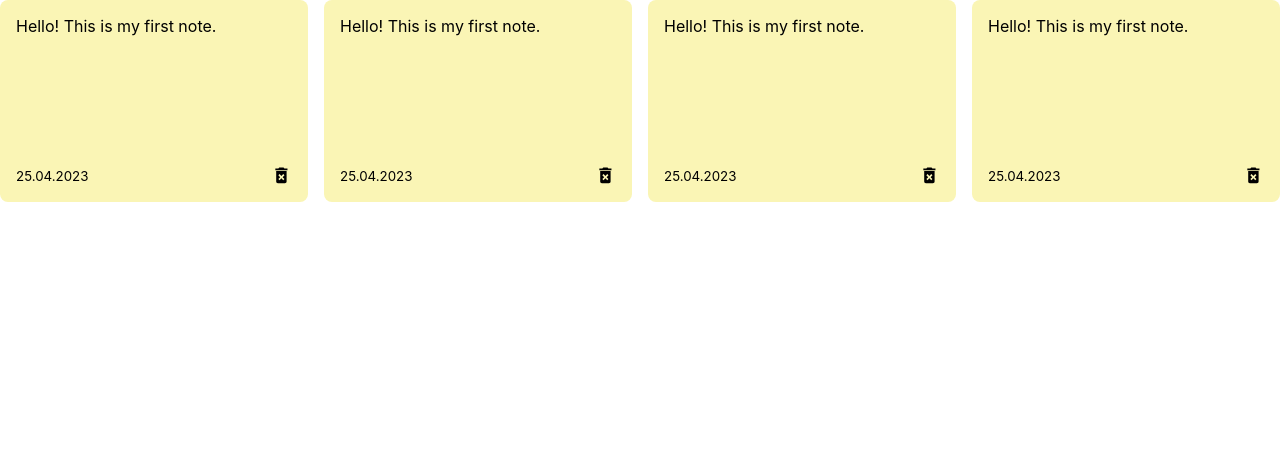
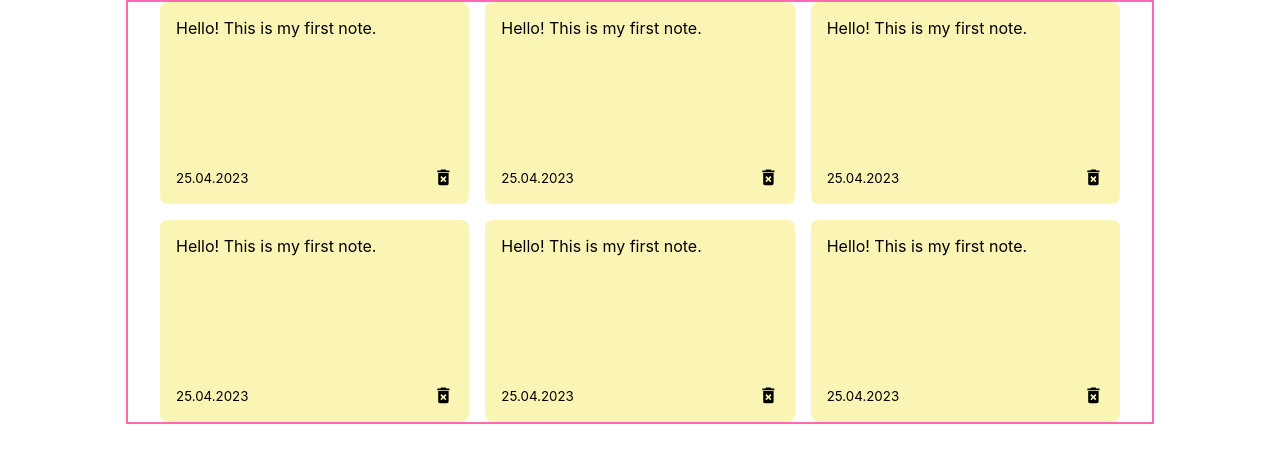
Before and after one commit to marialitwa/react-notes-app, a React (Create React App) app: page / in a window 1280 px wide. Shown: the top 462 px of the page. Built offline with nearby package versions, Linux system fonts and the light colour scheme.

Commit message:
Adding App container

```diff
--- a/src/components/NotesList.js
+++ b/src/components/NotesList.js
@@ -3,6 +3,8 @@ import Note from "./Note";
 const NotesList = () => {
     return(
         <div className="notes-list">
+            <Note />
+            <Note />
             <Note />
             <Note />
             <Note />
--- a/src/index.css
+++ b/src/index.css
@@ -10,6 +10,16 @@ body {
 code {
   font-family: source-code-pro, Menlo, Monaco, Consolas, 'Courier New',
     monospace;
+}
+
+.container {
+  max-width: 960px;
+  border: 2px solid hotpink;
+  margin-right: auto;
+  margin-left: auto;
+  padding-left: 2em;
+  padding-right: 2em;
+
 }
 
 .notes-list {
```
